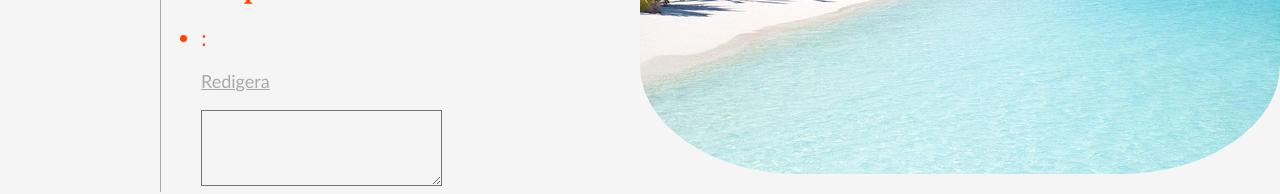
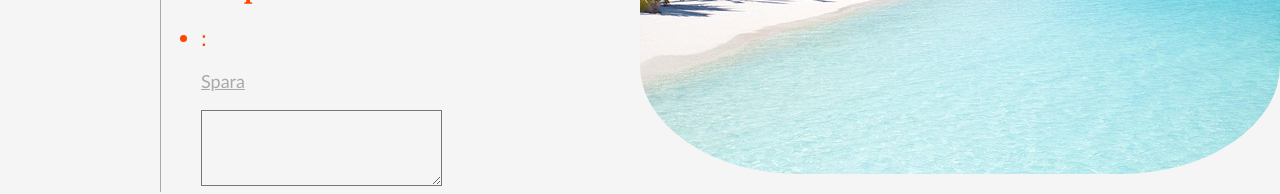
Before and after one commit to EmelieHa/summerplanner, a React (Create React App) app: page / in a window 1280 px wide. Both pictures are taken after a click on the button "Lägg till". Shown: the part 411-605 px from the top of the page. Built offline with nearby package versions, Linux system fonts and the light colour scheme.

Commit message:
refactor functions

```diff
--- a/src/App.css
+++ b/src/App.css
@@ -68,7 +68,6 @@ span {
   font-family: 'Courier New', Courier, monospace;
   font-size: 18px;
   background-color: whitesmoke;
-  visibility: 'hidden';
 }
 
 #edit:hover {
--- a/src/App.js
+++ b/src/App.js
@@ -1,6 +1,6 @@
 import { React, useState } from 'react'
 import './App.css'
-import beach from './beach.jpg';
+import beach from './beach.jpg'
 
 function Header () {
   return (
@@ -61,7 +61,7 @@ function Display ({ list }) {
       <li>
         {el.month}: <span>{el.plan}</span>
         <br />
-        <Notes title={el.plan}/>
+        <Notes title={el.plan} />
       </li>
     )
   })
@@ -73,32 +73,26 @@ function Display ({ list }) {
   )
 }
 
-function Notes ({title}) {
-const [savedText, setSavedText] = useState([]);
-const [textValue, setTextValue] = useState('');
+function Notes ({ title }) {
+  const [savedText, setSavedText] = useState([])
+  const [textValue, setTextValue] = useState('')
 
-const handleChange = (event) => {
+  const handleChange = event => {
     setTextValue(event.target.value)
   }
 
-  function saveText() {
+  function handleClick () {
     if (document.querySelector('textarea').value === '') {
       alert('Anteckningar är obligatoriskt!')
     } else {
       setSavedText([...savedText, textValue])
     }
   }
- function handleClick() {
-  if (document.getElementById('edit').textContent === 'Klart!') {
-    saveText();
-  } else {
-document.querySelector('.area').style.visibility = 'visible';
-document.getElementById('edit').textContent = 'Klart!';
-  }
-  }
   return (
     <div className='notes'>
-<p id='edit' onClick={handleClick}>Redigera</p>
+      <p id='edit' onClick={handleClick}>
+        Spara
+      </p>
       <div className='text'>
         <textarea className='area' onChange={handleChange}></textarea>
       </div>
```
Lines whose indentation alone changed are shown as unchanged.
